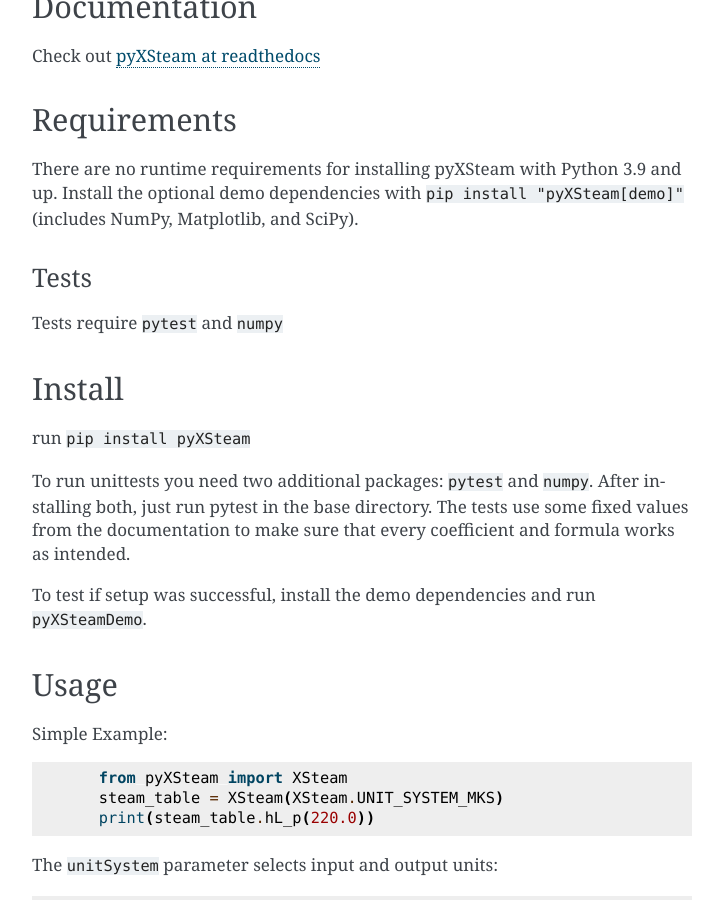
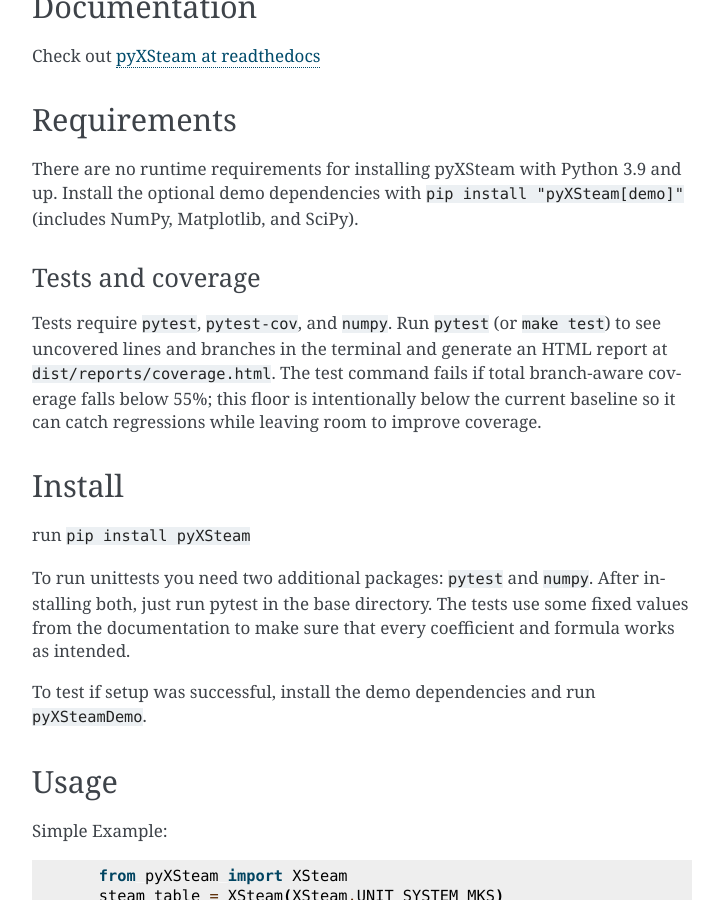
Before and after one commit to drunsinn/pyXSteam, a Sphinx documentation site: the page built from docs/source/README.md, in a window 1280 px wide and 900 px high, scrolled down 1063 px. Shown: the whole window, without its empty margins (388-1111 px from the left). Built offline with Sphinx 7.4.7, drawn with Linux system fonts in a browser that asks for light colours; some of the changed text lies outside the part shown.

Commit message:
introduce check for code coverage

```diff
--- a/docs/source/README.md
+++ b/docs/source/README.md
@@ -43,9 +43,13 @@
 up. Install the optional demo dependencies with `pip install "pyXSteam[demo]"`
 (includes NumPy, Matplotlib, and SciPy).
 
-### Tests
+### Tests and coverage
 
-Tests require `pytest` and `numpy`
+Tests require `pytest`, `pytest-cov`, and `numpy`. Run `pytest` (or `make test`)
+to see uncovered lines and branches in the terminal and generate an HTML report
+at `dist/reports/coverage.html`. The test command fails if total branch-aware
+coverage falls below 55%; this floor is intentionally below the current
+baseline so it can catch regressions while leaving room to improve coverage.
 
 ## Install
 
--- a/pyproject.toml
+++ b/pyproject.toml
@@ -65,7 +65,7 @@
 log_format = "%(asctime)s %(levelname)s %(message)s"
 log_date_format = "%Y-%m-%d %H:%M:%S"
 norecursedirs = ["docs", "build", "downloads"]
-addopts = "--cov=pyXSteam --cov-report html:dist/reports/coverage.html"
+addopts = "--cov=pyXSteam --cov-branch --cov-report=term-missing:skip-covered --cov-report=html:dist/reports/coverage.html --cov-fail-under=55"
 
 
 [tool.codespell]
```
Also changed, not shown: README.md (+6 -2 lines), 1 other file.
